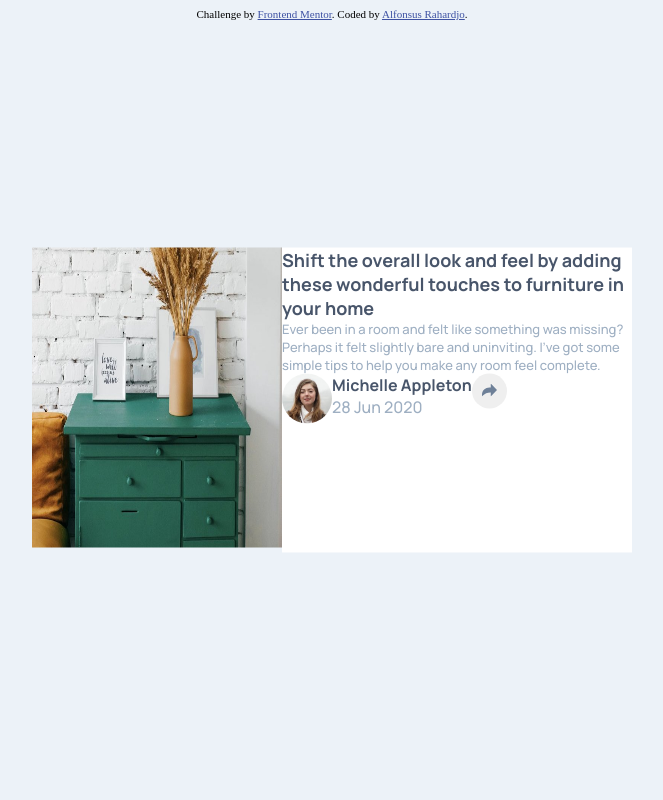
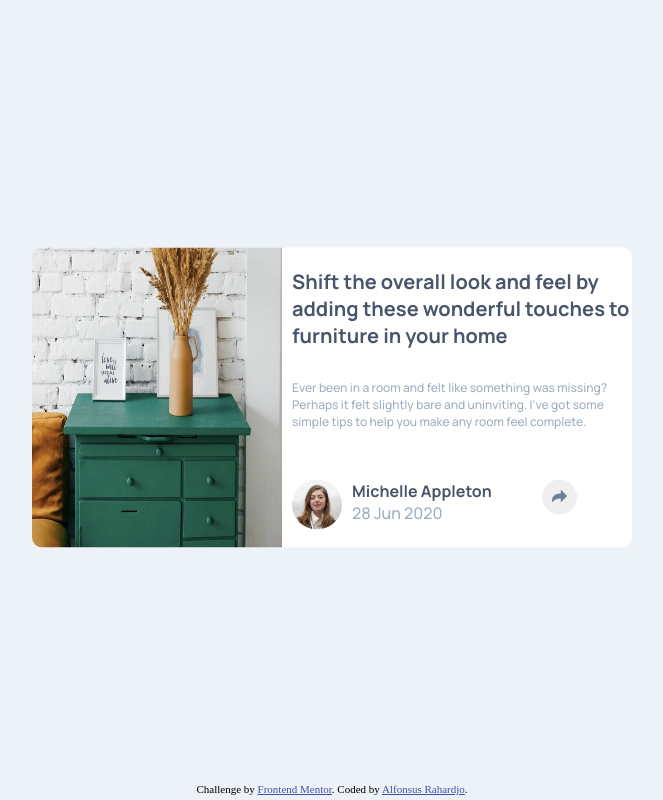
Before and after one commit to alfiekadalfie/article-preview, a plain HTML site: page index.html in a window 1280 px wide. Shown: the whole page, without its empty margins (308-971 px from the left). Drawn offline with Linux system fonts and the light colour scheme.

Commit message:
html css portion bare minimum complete

```diff
--- a/index.css
+++ b/index.css
@@ -1,4 +1,4 @@
-.attribution { font-size: 11px; text-align: center;}
+.attribution { font-size: 11px; text-align: center; position: absolute; left: 0; right: 0; bottom: 5px;}
 .attribution a { color: hsl(228, 45%, 44%); }
 
 div{
@@ -27,42 +27,52 @@ div{
 .second-part{
   background-color: white;
   border-color: black;
-
+  height: 300px;
+  border-radius: 0 10px 10px 0;
+  align-items: center;
 }
 
 .drawers{
   width: 250px;
   height: 300px;
+  border-radius: 10px 0 0 10px;
 }
 
 .header{
   color: hsl(217, 19%, 35%);
-  font-size: 18px;
+  font-size: 20px;
   font-weight: bold;
+  margin-left: 10px;
+  margin-bottom: 30px;
+  margin-top: 20px;
 }
 
 .caption{
   color: hsl(212, 23%, 69%);
-  font-size: 13px;
+  font-size: 12px;
+  margin-left: 10px;
+  margin-bottom: 50px;
 }
 
 .info{
   display: flex;
-
 }
 
 .pfp{
   width: 50px;
   border-radius: 25px;
+  margin-left: 10px;
 }
 
 .author{
   font-weight: bold;
   color:hsl(217, 19%, 35%);
+  margin-left: 10px;
 }
 
 .date{
   color:hsl(212, 23%, 69%);
+  margin-left: 10px;
 }
 
 .share-button{
@@ -71,6 +81,7 @@ div{
   height: 35px;
   border-radius: 17.5px;
   cursor: pointer;
+  margin-left: 50px;
 }
 
 .share-button:focus{
```
